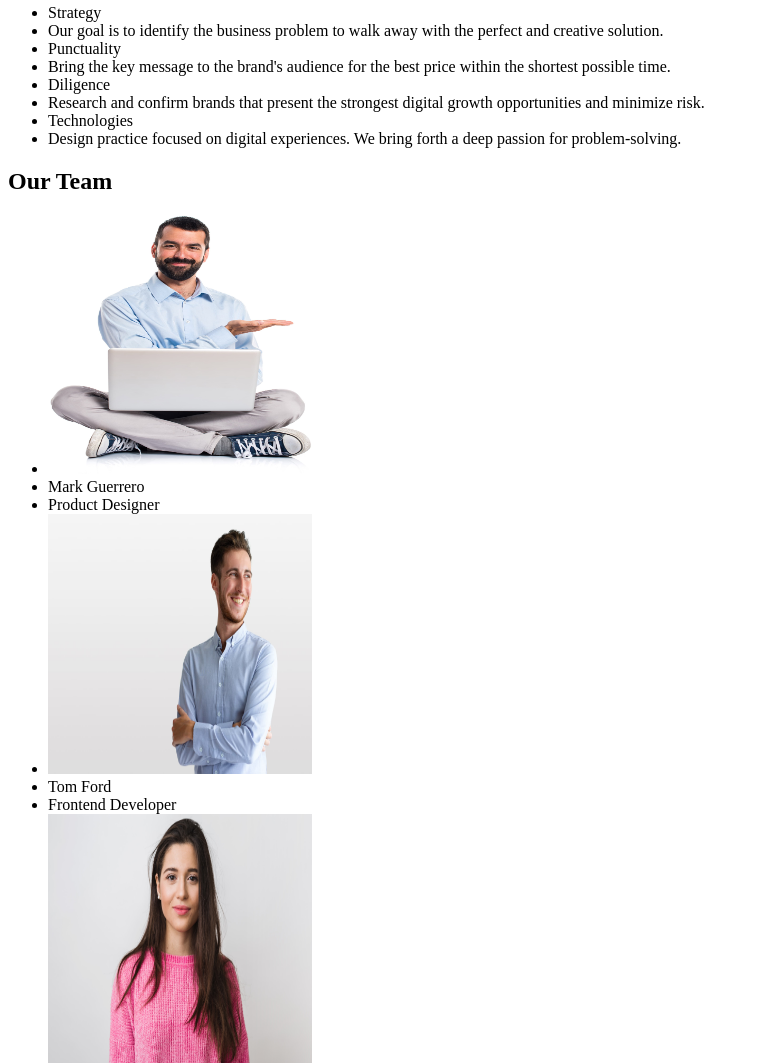
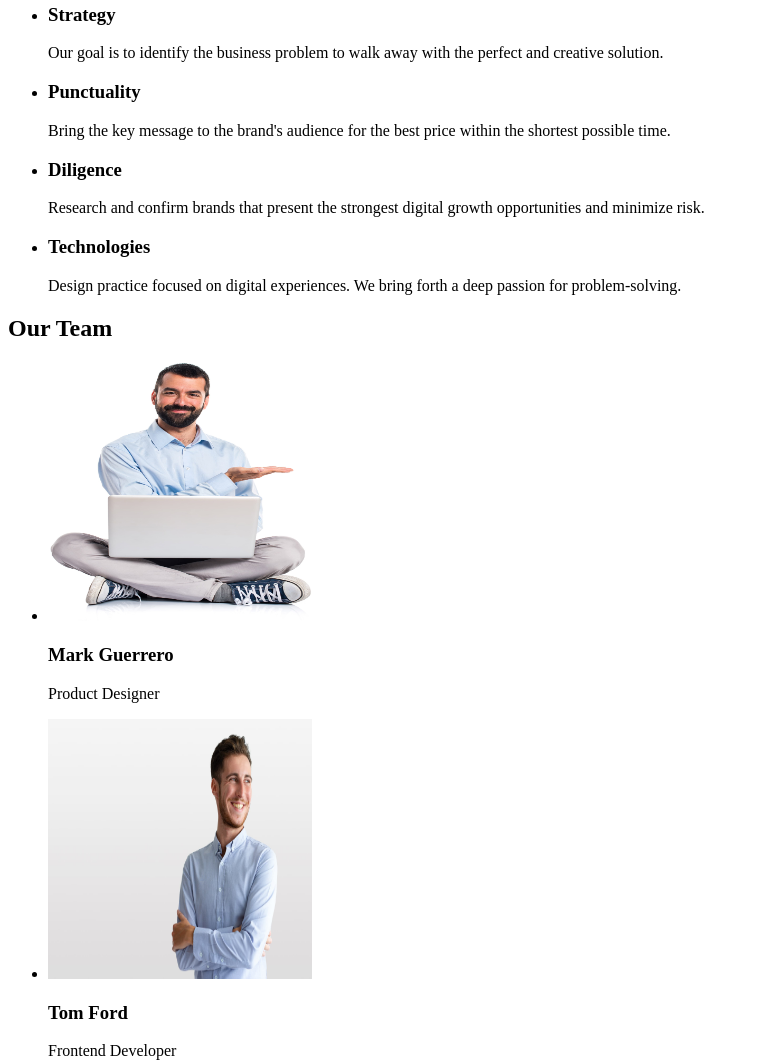
Before and after one commit to Freox1/goit-markup-hw-01, a plain HTML site: page index.html in a window 1280 px wide. Shown: the part 299-1362 px from the top of the page, without its empty margins (0-758 px from the left). Drawn offline with Linux system fonts and the light colour scheme.

Commit message:
Kolejne poprawki
pls pls bledy = 0

```diff
--- a/index.html
+++ b/index.html
@@ -34,25 +34,38 @@
             <section>
                 <h2>placeholder</h2>
                 <ul>
-                    <li>Strategy</li>
                     <li>
-                        Our goal is to identify the business problem to walk
-                        away with the perfect and creative solution.
+                        <h3>Strategy</h3>
+
+                        <p>
+                            Our goal is to identify the business problem to walk
+                            away with the perfect and creative solution.
+                        </p>
                     </li>
-                    <li>Punctuality</li>
                     <li>
-                        Bring the key message to the brand's audience for the
-                        best price within the shortest possible time.
+                        <h3>Punctuality</h3>
+
+                        <p>
+                            Bring the key message to the brand's audience for
+                            the best price within the shortest possible time.
+                        </p>
                     </li>
-                    <li>Diligence</li>
                     <li>
-                        Research and confirm brands that present the strongest
-                        digital growth opportunities and minimize risk.
+                        <h3>Diligence</h3>
+
+                        <p>
+                            Research and confirm brands that present the
+                            strongest digital growth opportunities and minimize
+                            risk.
+                        </p>
                     </li>
-                    <li>Technologies</li>
                     <li>
-                        Design practice focused on digital experiences. We bring
-                        forth a deep passion for problem-solving.
+                        <h3>Technologies</h3>
+
+                        <p>
+                            Design practice focused on digital experiences. We
+                            bring forth a deep passion for problem-solving.
+                        </p>
                     </li>
                 </ul>
             </section>
@@ -67,10 +80,10 @@
                             width="264"
                             height="260"
                         />
+
+                        <h3>Mark Guerrero</h3>
+                        <p>Product Designer</p>
                     </li>
-
-                    <li>Mark Guerrero</li>
-                    <li>Product Designer</li>
 
                     <li>
                         <img
@@ -79,10 +92,10 @@
                             width="264"
                             height="260"
                         />
+
+                        <h3>Tom Ford</h3>
+                        <p>Frontend Developer</p>
                     </li>
-
-                    <li>Tom Ford</li>
-                    <li>Frontend Developer</li>
 
                     <li>
                         <img
@@ -91,10 +104,10 @@
                             width="264"
                             height="260"
                         />
+
+                        <h3>Camila Garcia</h3>
+                        <p>Marketing</p>
                     </li>
-
-                    <li>Camila Garcia</li>
-                    <li>Marketing</li>
 
                     <li>
                         <img
@@ -103,10 +116,10 @@
                             width="264"
                             height="260"
                         />
+
+                        <h3>Daniel Willson</h3>
+                        <p>UI Designer</p>
                     </li>
-
-                    <li>Daniel Willson</li>
-                    <li>UI Designer</li>
                 </ul>
             </section>
         </main>
```
